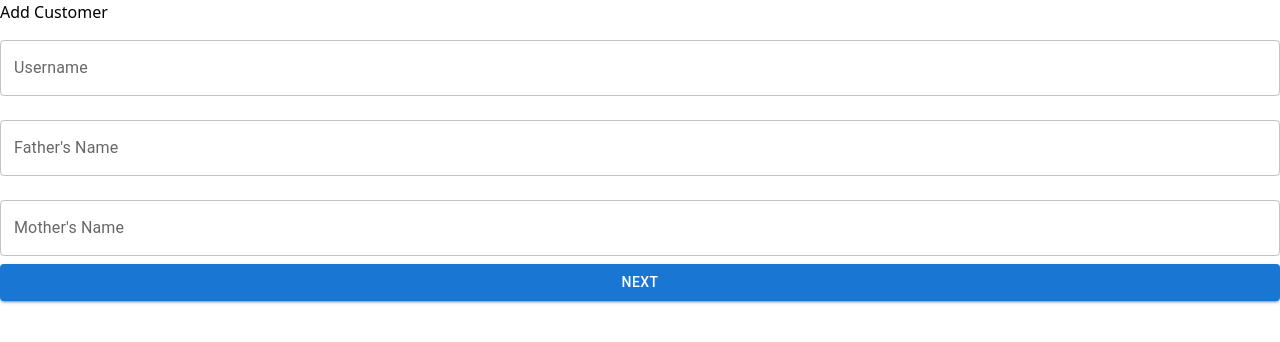
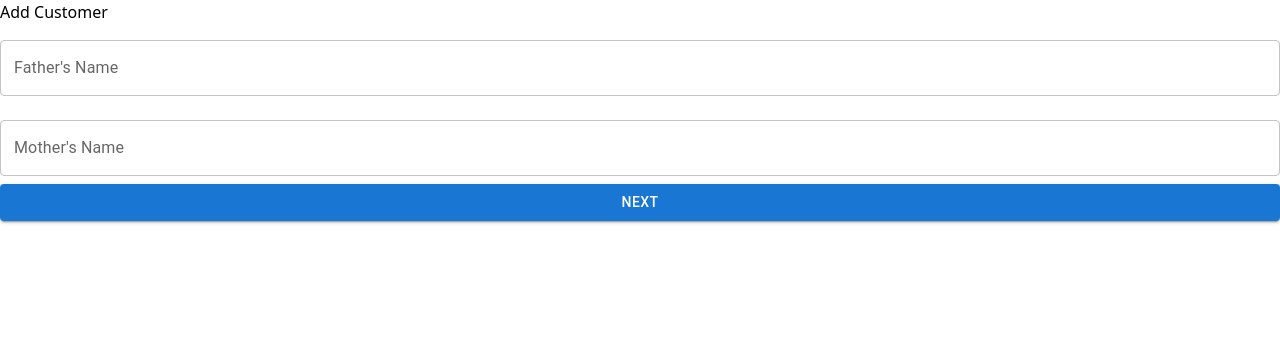
Before and after one commit to ramtejvigna/CRM-form, a React (Vite) app: page / in a window 1280 px wide. Shown: the top 342 px of the page. Built offline with nearby package versions, Linux system fonts and the light colour scheme.

Commit message:
Removed username field

```diff
--- a/src/components/Form/index.jsx
+++ b/src/components/Form/index.jsx
@@ -4,7 +4,6 @@ import axios from "axios";
 
 const CustomerForm = () => {
     const [formData, setFormData] = useState({
-        username: "",
         fatherName: "",
         motherName: "",
         email: "",
@@ -52,15 +51,6 @@ const CustomerForm = () => {
                 {/* Page 1 */}
                 {page === 1 && (
                     <>
-                        <TextField
-                            label="Username"
-                            name="username"
-                            value={formData.username}
-                            onChange={handleChange}
-                            fullWidth
-                            margin="normal"
-                            variant="outlined"
-                        />
                         <TextField
                             label="Father's Name"
                             name="fatherName"
```
